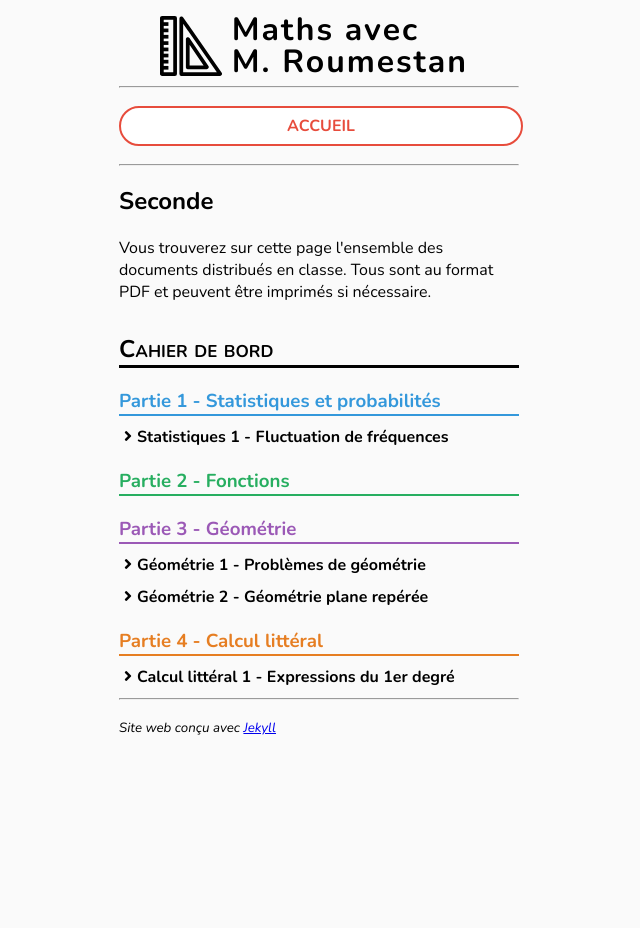
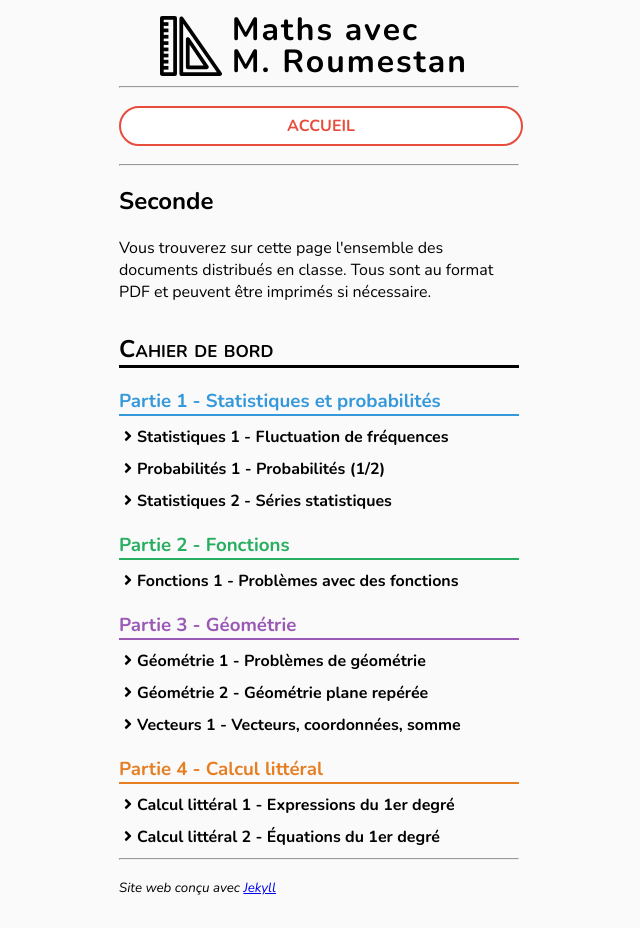
Before and after one commit to roumesta/roumestan.github.io, a Jekyll site: the page built from seconde.html, in a window 1280 px wide. Shown: the whole page, without its empty margins (321-961 px from the left). Built offline with Jekyll 4.4.1, drawn with Linux system fonts in a browser that asks for light colours; before the commit the page ends 900 px from its top, so only the background shows below that; some of the changed lines change nothing that is shown.

Commit message:
Ajout docs

```diff
--- a/_data/seconde_docs.yml
+++ b/_data/seconde_docs.yml
@@ -9,14 +9,14 @@
           link: S1_bulletins_blancs.pdf
         - name: Exercice des bulletins blancs (fichier ODS)
           link: S1_Bulletins_blancs_Dijon_centre.ods
-#    - title: Probabilités 1 - Probabilités (1/2)
-#      items:
-#        - name: Exercices et bilans
-#          link: P1_enonces_bilans.pdf
-#    - title: Statistiques 2 - Séries statistiques
-#      items:
-#        - name: Exercices et bilans
-#          link: S2_enonces_bilans.pdf
+    - title: Probabilités 1 - Probabilités (1/2)
+      items:
+        - name: Exercices et bilans
+          link: P1_enonces_bilans.pdf
+    - title: Statistiques 2 - Séries statistiques
+      items:
+        - name: Exercices et bilans
+          link: S2_enonces_bilans.pdf
 #    - title: Probabilités 2 - Probabilités (2/2)
 #      items:
 #        - name: Exercices et bilans
@@ -25,16 +25,12 @@
 - title: Partie 2 - Fonctions
   color: 27ae60
   sequences:
-#    - title: Fonctions 1 - Problèmes avec des fonctions (1/2)
-#      items:
-#        - name: Exercices et bilans
-#          link: F1_enonces_bilans.pdf
+    - title: Fonctions 1 - Problèmes avec des fonctions
+      items:
+        - name: Exercices et bilans
+          link: F1_enonces_bilans.pdf
 #        - name: Devoir maison (lynx et lièvres)
 #          link: F1_lynx_lievres.pdf
-#    - title: Fonctions 2 - Problèmes avec des fonctions (2/2)
-#      items:
-#        - name: Exercices et bilans
-#          link: F2_enonces_bilans.pdf
 #        - name: Devoir maison (déménagement)
 #          link: F2_demenagement.pdf
 #        - name: Devoir maison (boites cubiques)
@@ -61,7 +57,7 @@
           link: G2_enonces_bilans.pdf
         - name: Devoir maison (exercice du trésor)
           link: G2_tresor.pdf
-#    - title: Vecteurs 1 - Vecteurs, coordonnées, somme
+    - title: Vecteurs 1 - Vecteurs, coordonnées, somme
 #      items:
 #        - name: Exercices et bilans
 #          link: V1_exercices.pdf
@@ -85,10 +81,10 @@
           link: CL1_entrainement_calcul_litteral.pdf
         - name: Entraînement de calcul littéral n˚1 (correction)
           link: CL1_entrainement_calcul_litteral_correction.pdf
-#    - title: Calcul littéral 2 - Équations du 1er degré
-#      items:
-#        - name: Exercices et bilans
-#          link: CL2_enonces_bilans.pdf
+    - title: Calcul littéral 2 - Équations du 1er degré
+      items:
+        - name: Exercices et bilans
+          link: CL2_enonces_bilans.pdf
 #        - name: Entraînement de calcul littéral n˚2
 #          link: CL2_entrainement_calcul_litteral.pdf
 #    - title: Notion d'ensemble
```
Also changed, not shown: 6 other files.
